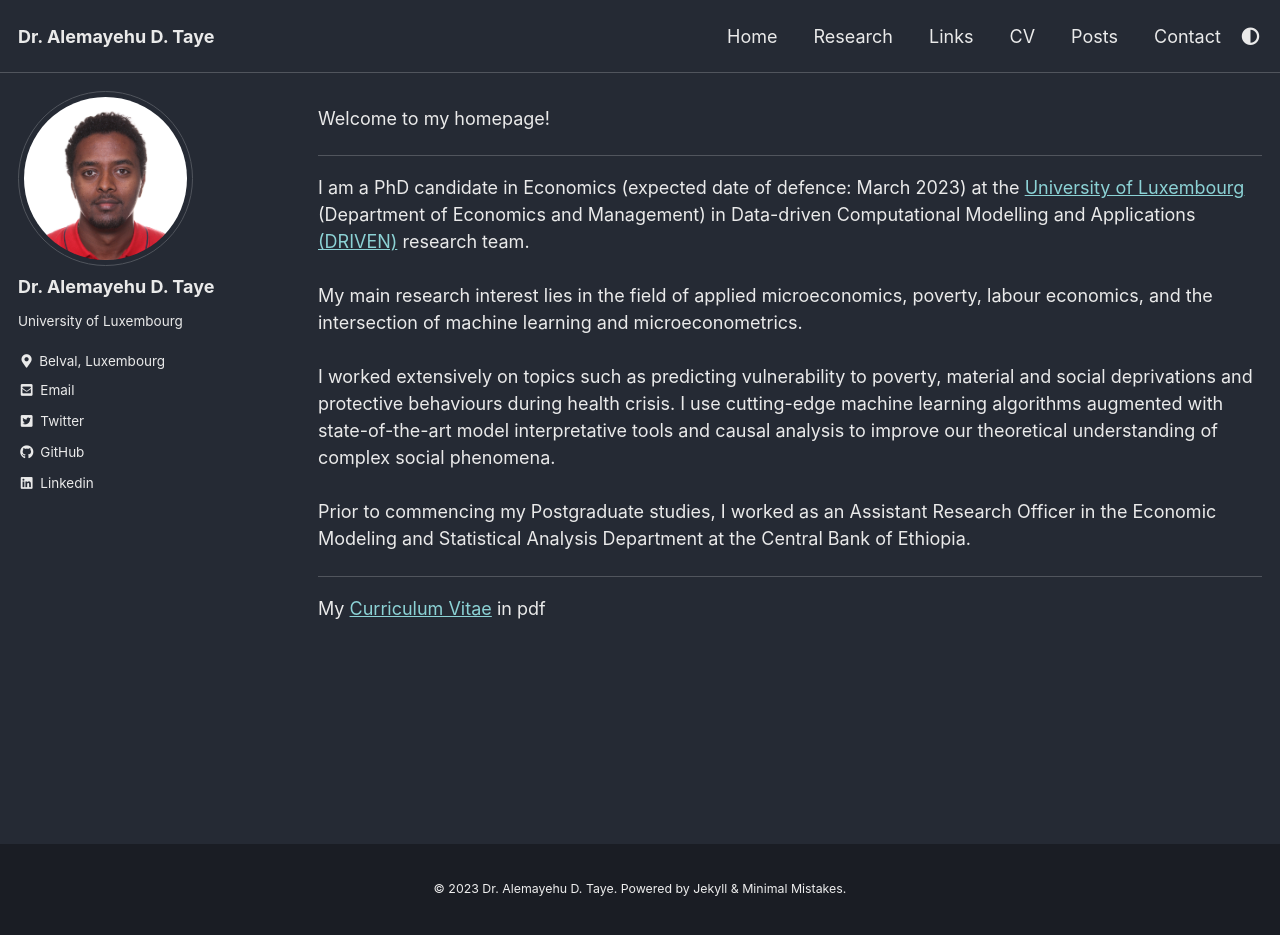
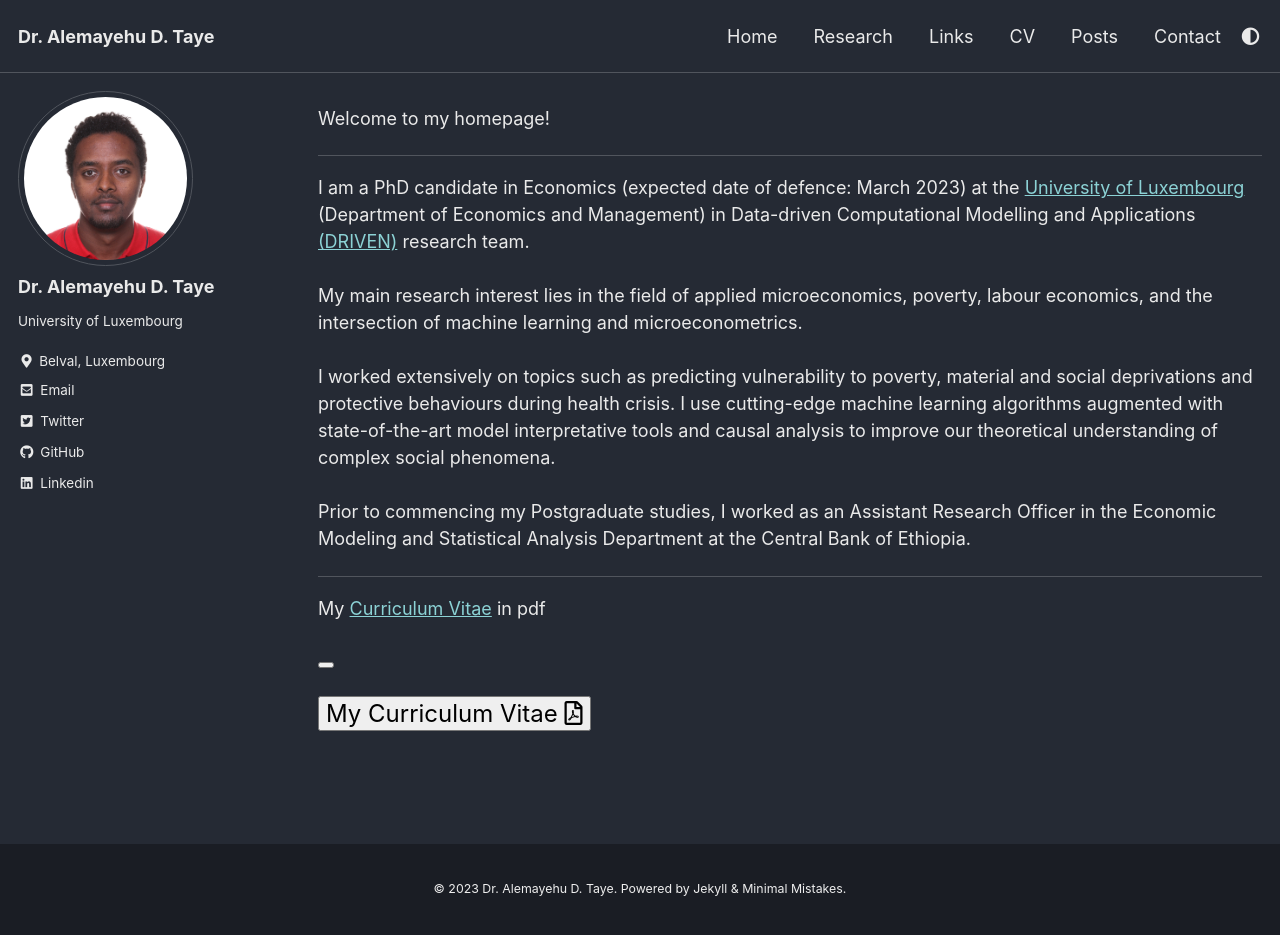
Before and after one commit to AlexTaye/AlexTAYE, a Jekyll site: the page built from _pages/index.md, in a window 1280 px wide and 935 px high. Built offline with Jekyll 4.4.1, drawn with Linux system fonts in a browser that asks for light colours; cached includes are drawn as plain includes; the list of posts is cut into pages by our own code.

Commit message:
Update index.md

```diff
--- a/_pages/index.md
+++ b/_pages/index.md
@@ -27,6 +27,10 @@ Prior to commencing my Postgraduate studies, I worked as an Assistant Research O
 
 My [Curriculum Vitae](/_pages/Taye_cv.pdf) in pdf
 
+<button style='font-size:24px'>
+
+<button onclick="/_pages/Taye_cv.pdf" style='font-size:24px'> My Curriculum Vitae <i class='far fa-file-pdf'></i>
+
 
 <!--
 <a href="https://github.com/alextaye/alextaye.github.io/_pages/Taye_cv.pdf" target="_blank"> Curriculum Vitae </a>
```
